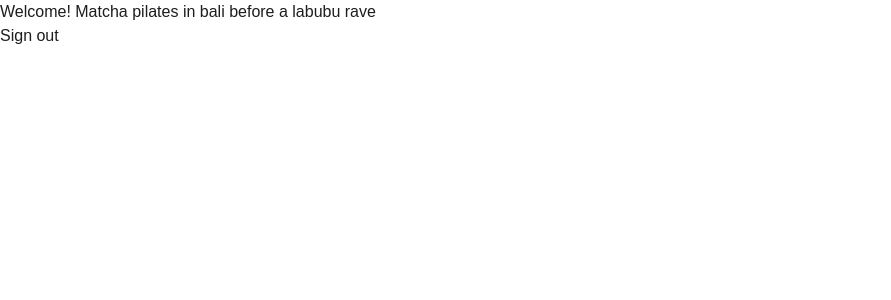
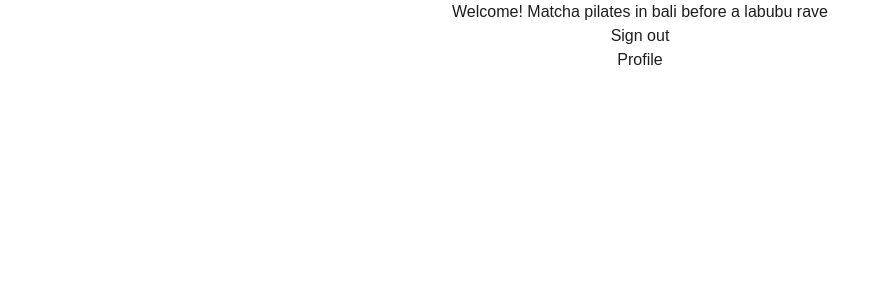
Before and after one commit to SDProject2025/game-spheres, a Next.js app: page /home in a window 1280 px wide. Shown: the top 300 px of the page, without its empty margins (0-891 px from the left). Built offline with nearby package versions, Linux system fonts and the light colour scheme.

Commit message:
feat(profile): Data fetch on load
Begun data fetch on load; complete userContext.tsx; complete backend;

BREAKING CHANGE: currently a file with an error in it

```diff
--- a/src/app/home/page.tsx
+++ b/src/app/home/page.tsx
@@ -5,12 +5,15 @@ import { useRouter } from "next/navigation";
 export default function Home() {
     const router = useRouter();
     return (
-        <div>
+        <div className="flex flex-col justify-center items-center">
             <p>Welcome! Matcha pilates in bali before a labubu rave</p>
             <button type="button" onClick={() => {
                 auth.signOut();
                 router.replace("/");
             }}>Sign out</button>
+            <button type="button" onClick={() => router.push("/profile")}>
+                Profile
+            </button>
         </div>
     );
 }
--- a/src/app/profile/page.tsx
+++ b/src/app/profile/page.tsx
@@ -1,5 +1,5 @@
 "use client";
-import { useState } from "react";
+import { useState, useEffect } from "react";
 import { FiEdit2 } from "react-icons/fi";
 import { HiMiniPlay } from "react-icons/hi2";
 
@@ -17,6 +17,12 @@ export default function ProfilePage() {
       thumbnail: "/holder.jpg"
     })),
   };
+
+  useEffect(() => {
+    async function fetchUserData() {
+      const res = await fetch(`/api/profile?uid=${uid}`)
+    }
+  }, []);
 
   return (
     <div className="min-h-screen bg-[#111] text-white flex flex-col items-center py-10">
```
Also changed, not shown: src/app/api/profile/route.ts (added), src/app/userContext.ts (added).
